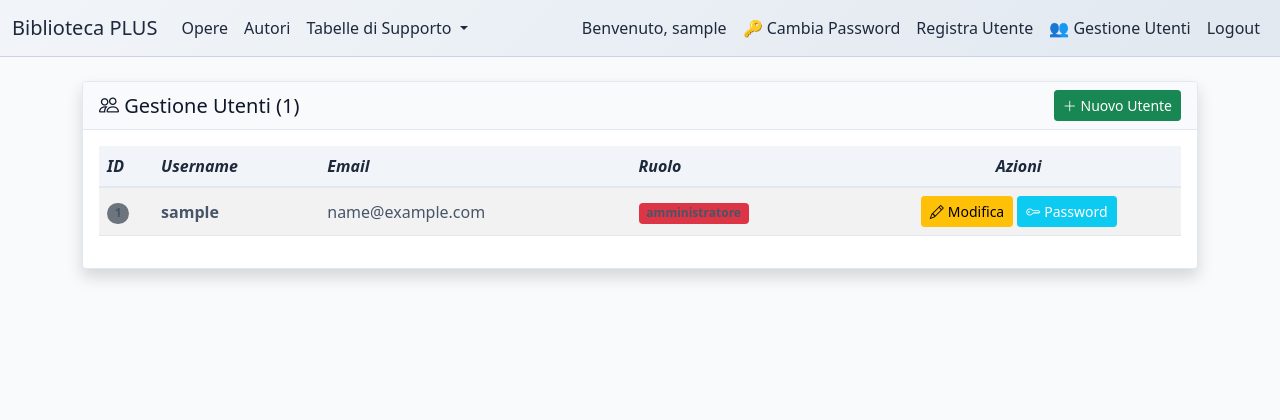
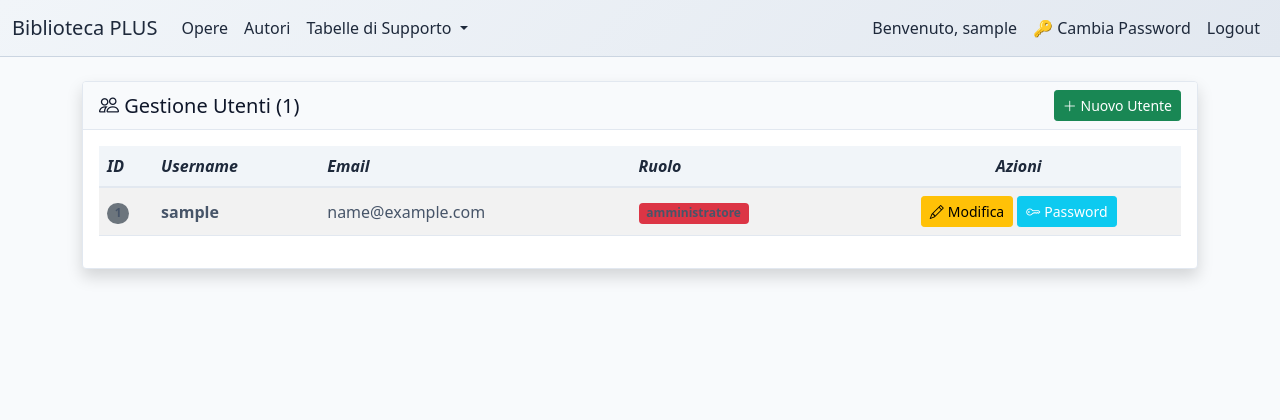
Before and after one commit to Platania-CZ/Biblioteca, a Flask app: page /gestione-utenti in a window 1280 px wide. Shown: the top 420 px of the page. Run offline with Flask 3, Linux system fonts and the light colour scheme; a user stored in the database is signed in; tables that the repository leaves empty hold one stand-in row (values such as "Sample post").

Commit message:
fix navmenu

```diff
--- a/biblioteca/templates/_navmenu.html
+++ b/biblioteca/templates/_navmenu.html
@@ -40,14 +40,6 @@
           <li class="nav-item">
             <a class="nav-link" href="{{ url_for('admin.cambio_password') }}">🔑 Cambia Password</a>
           </li>
-          {% if current_user.is_amministratore %}
-            <li class="nav-item">
-              <a class="nav-link" href="{{ url_for('admin.registrazione') }}">Registra Utente</a>
-            </li>
-            <li class="nav-item">
-              <a class="nav-link" href="{{ url_for('admin.gestione_utenti') }}">👥 Gestione Utenti</a>
-            </li>
-          {% endif %}
           <li class="nav-item">
             <a class="nav-link text-danger" href="{{ url_for('auth.logout') }}">Logout</a>
           </li>
```
